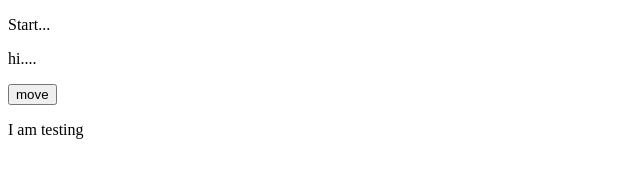
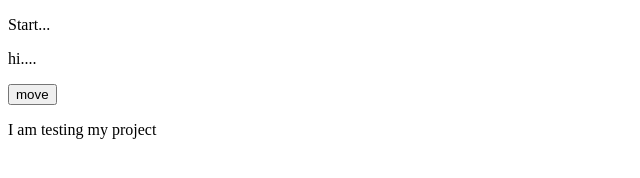
Before and after one commit to naziaNeezi/JSBasic, a plain HTML site: page index.html in a window 1280 px wide. Shown: the full height of the page, 0-640 px from the left. Drawn offline with Linux system fonts and the light colour scheme.

Commit message:
Test commit

```diff
--- a/index.html
+++ b/index.html
@@ -9,7 +9,7 @@
     <p class="cls">hi....</p>
     <input type="button" value="move" onclick="move()">
 
-    <p id="msg">I am testing</p>
+    <p id="msg">I am testing my project</p>
     <script>
         let elements = document.getElementsByClassName('cls');
         elements.style.color = "red";
```
